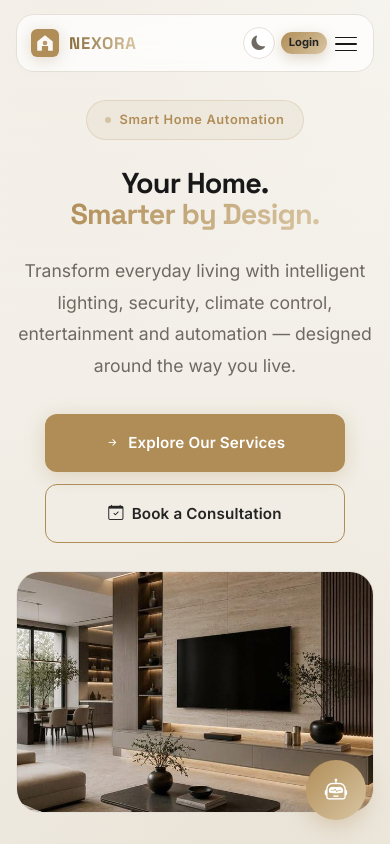
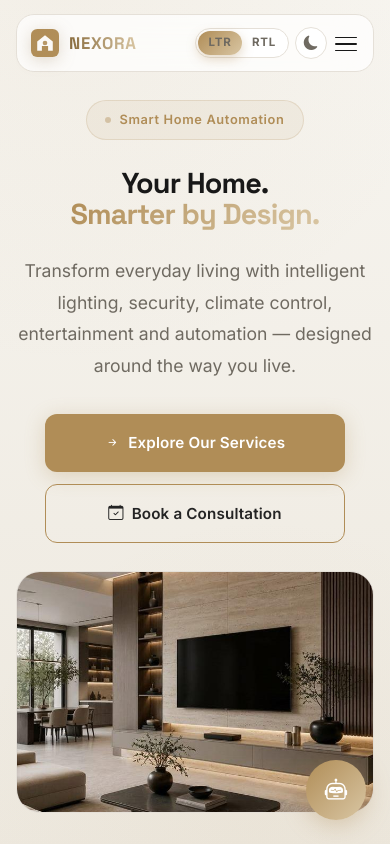
Before and after one commit to Bragathishwaran/home, a website: page home-automation-smart-home/index.html in a window 390 px wide. Shown: the top 844 px of the page. Drawn offline with nearby package versions, Linux system fonts and the light colour scheme.

Commit message:
end commit

```diff
--- a/home-automation-smart-home/assets/css/responsive.css
+++ b/home-automation-smart-home/assets/css/responsive.css
@@ -138,10 +138,10 @@ display: flex;
 display: none;
 }
 .navbar-actions .btn-login {
-display: inline-flex;
-align-items: center;
-padding: 5px 10px;
-font-size: 0.75rem;
+display: none;
+}
+.mobile-menu .mobile-menu-dir {
+display: none;
 }
 .navbar-actions {
 grid-column: 3;
@@ -700,9 +700,6 @@ flex-shrink: 0;
 .navbar-actions {
 gap: 6px;
 }
-.navbar-actions .dir-toggle {
-display: none;
-}
 }
 @media (max-width: 1199px) and (min-width: 768px) {
 .footer-grid {
```
